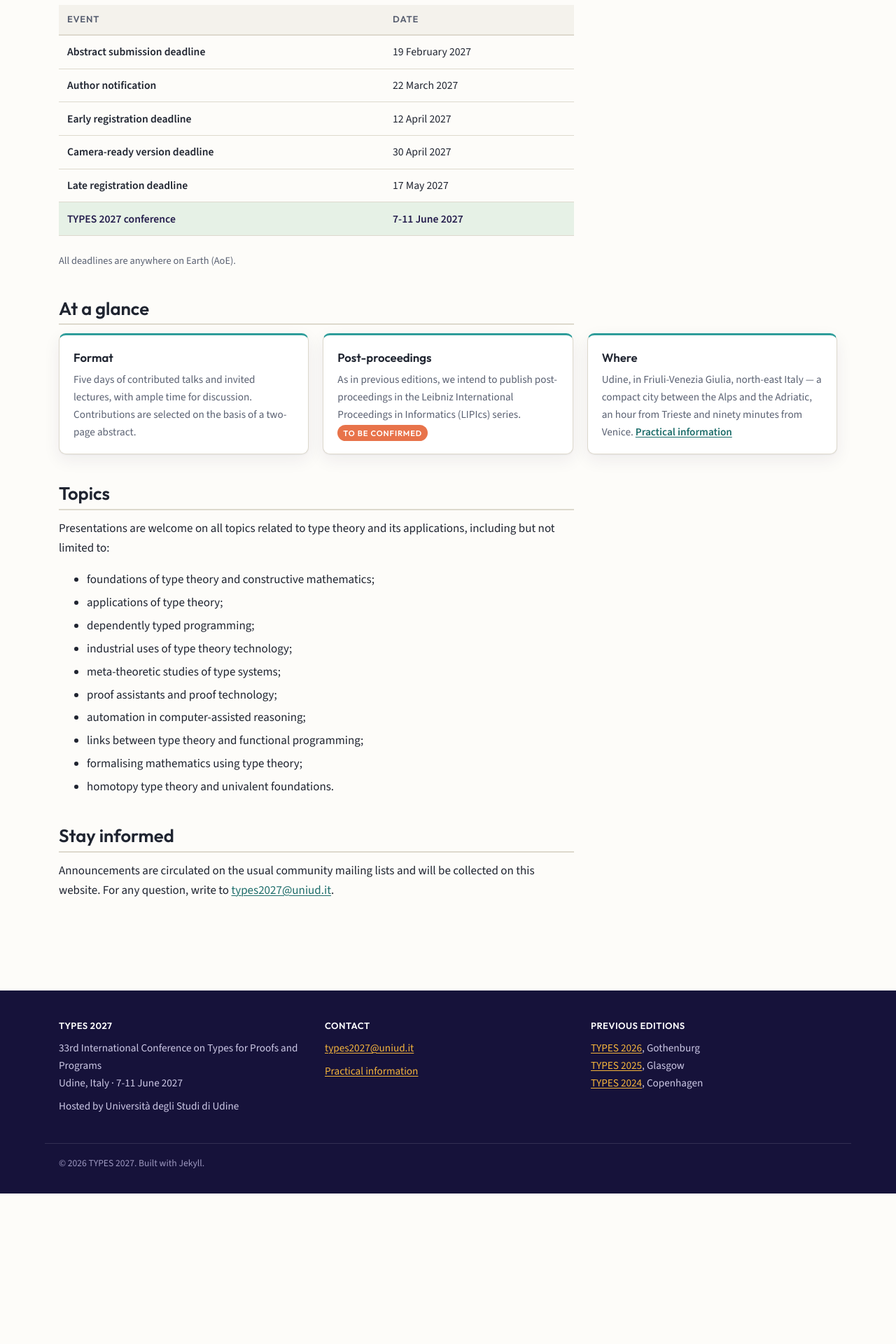
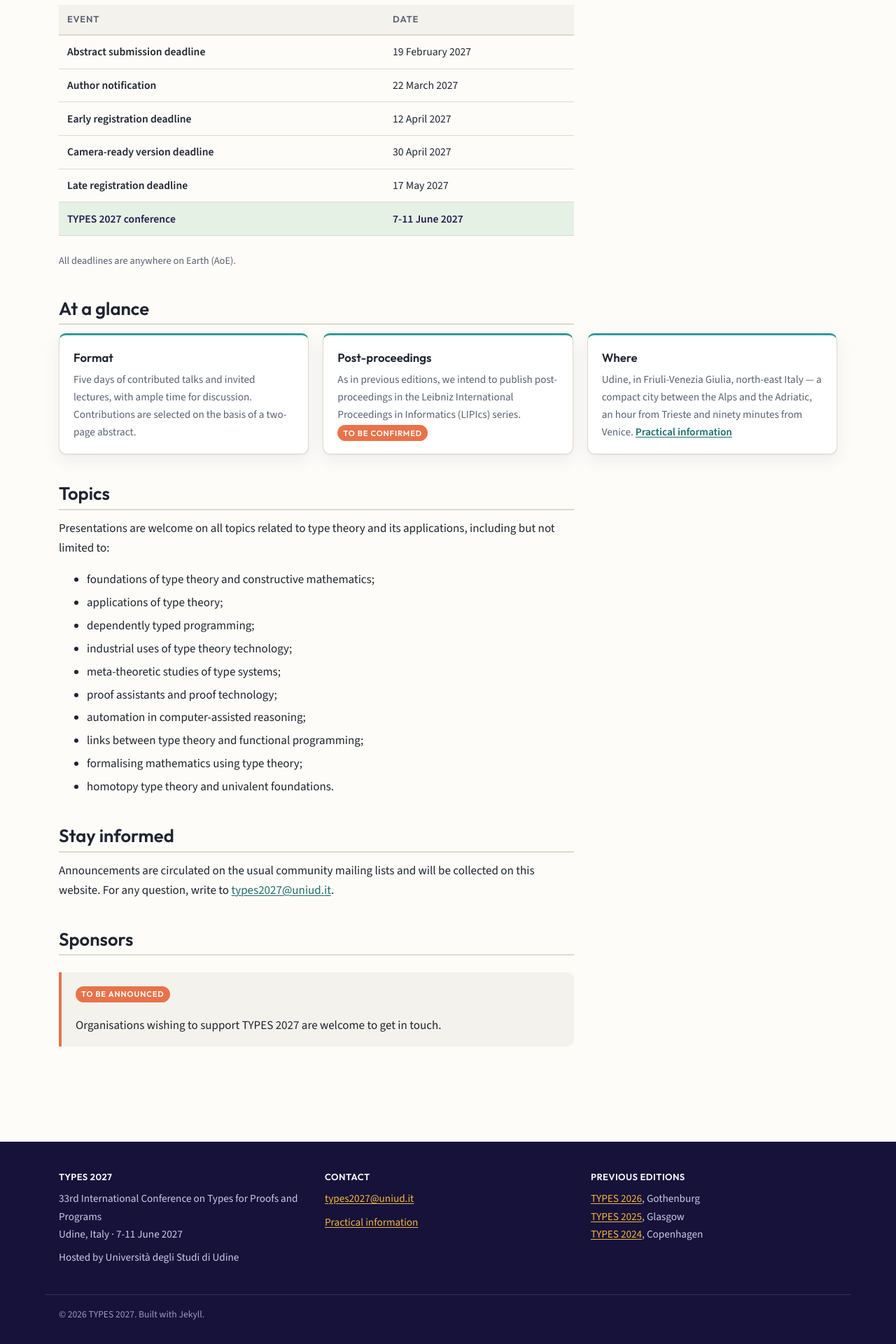
Before and after one commit to miculan/types2027.github.io, a Jekyll site: the page built from index.md, in a window 1280 px wide. Shown: the part 1011-2931 px from the top of the page at 70% size. Built offline with Jekyll 4.4.1, drawn with Linux system fonts in a browser that asks for light colours; before the commit the page ends 2716 px from its top, so only the background shows below that.

Commit message:
Add a sponsors section at the foot of the home page
Empty for now: while every tier is empty the section shows a placeholder, and
each tier appears only once it has a sponsor, so the first one is a single
entry in data/sponsors.yml with no template to touch. Tiers follow the Gold,
Silver and Bronze used by recent editions; a sponsor renders as its logo when
one is given, as its name otherwise.

Co-Authored-By: Claude Opus 5 (1M context) <noreply@anthropic.com>

```diff
--- /dev/null
+++ b/_includes/sponsors.html
@@ -0,0 +1,31 @@
+{%- comment -%}
+  Renders data/sponsors.yml: one block per tier that has sponsors, or a
+  placeholder while there are none.
+{%- endcomment -%}
+{%- assign total = 0 -%}
+{%- for t in site.data.sponsors -%}
+  {%- assign n = t.sponsors | size -%}
+  {%- assign total = total | plus: n -%}
+{%- endfor -%}
+{%- if total > 0 -%}
+  {%- for t in site.data.sponsors -%}
+    {%- assign n = t.sponsors | size -%}
+    {%- if n > 0 %}
+<h3 class="sponsors__tier">{{ t.tier }}</h3>
+<ul class="sponsors">
+      {%- for s in t.sponsors %}
+  <li>
+    {%- if s.url %}<a href="{{ s.url }}">{% endif -%}
+    {%- if s.logo %}<img src="{{ s.logo | relative_url }}" alt="{{ s.name }}">{% else %}<span class="sponsors__name">{{ s.name }}</span>{% endif -%}
+    {%- if s.url %}</a>{% endif %}
+  </li>
+      {%- endfor %}
+</ul>
+    {%- endif -%}
+  {%- endfor -%}
+{%- else -%}
+<div class="callout callout--tba">
+  <p><span class="tba">to be announced</span></p>
+  <p>Organisations wishing to support TYPES 2027 are welcome to get in touch.</p>
+</div>
+{%- endif -%}
--- a/assets/css/style.scss
+++ b/assets/css/style.scss
@@ -341,6 +341,38 @@ a:hover { color: var(--coral); }
 .cards p { margin: 0; color: var(--muted); font-size: .95rem; }
 .cards a { font-weight: 600; }
 
+/* ============================== Sponsors ================================ */
+.sponsors__tier {
+  font-family: var(--font-display);
+  font-size: .95rem;
+  font-weight: 600;
+  letter-spacing: .06em;
+  text-transform: uppercase;
+  color: var(--muted);
+  margin: 1.5rem 0 .25rem;
+}
+.sponsors {
+  display: flex;
+  flex-wrap: wrap;
+  align-items: center;
+  gap: 1.25rem 2.5rem;
+  list-style: none;
+  padding: 0;
+  margin-block: .5rem 1.5rem;
+  max-width: none;
+}
+.sponsors li { margin: 0; }
+.sponsors img {
+  max-height: 64px;
+  width: auto;
+}
+.sponsors__name {
+  font-family: var(--font-display);
+  font-size: 1.1rem;
+  font-weight: 600;
+  color: var(--ink);
+}
+
 /* ============================== Footer ================================== */
 .site-footer {
   background: var(--ink-deep);
--- a/index.md
+++ b/index.md
@@ -68,3 +68,7 @@ applications, including but not limited to:
 Announcements are circulated on the usual community mailing lists and will be
 collected on this website. For any question, write to
 <a href="mailto:{{ site.conference.email }}">{{ site.conference.email }}</a>.
+
+## Sponsors
+
+{% include sponsors.html %}
```
Also changed, not shown: data/sponsors.yml (added, +21 -0 lines).
